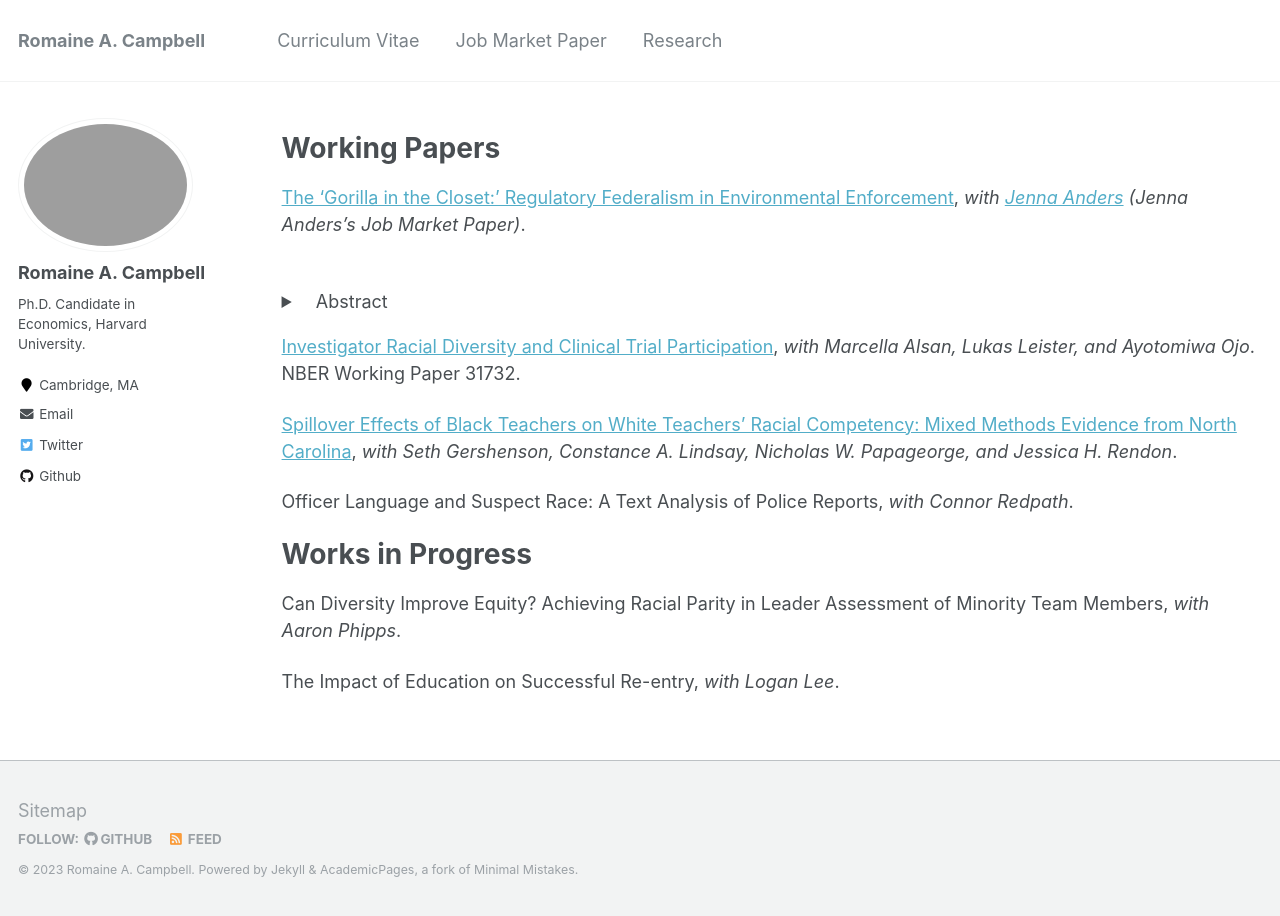
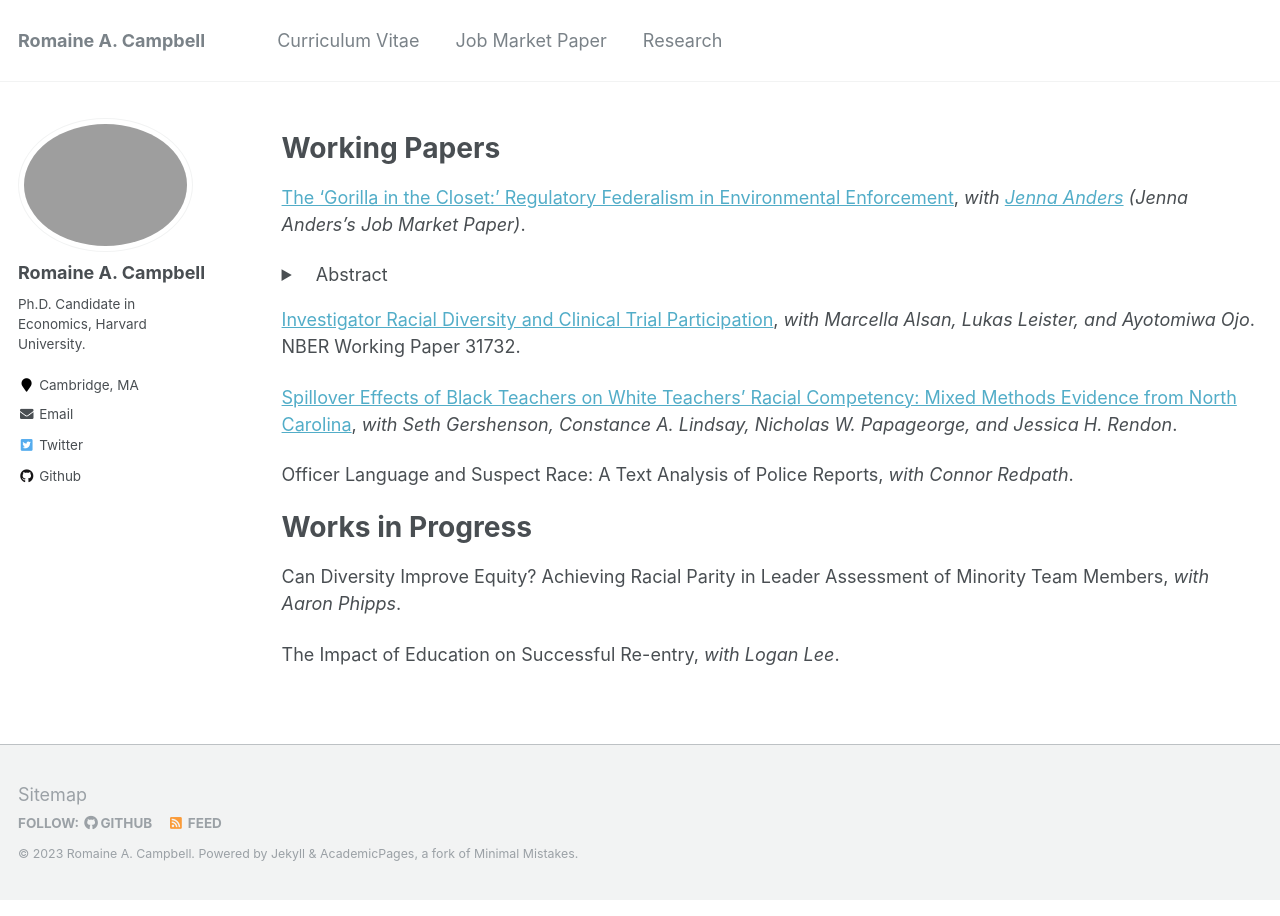
Before and after one commit to romainecampbell/romainecampbell.github.io, a Jekyll site: the page built from _pages/research.md, in a window 1280 px wide. Built offline with Jekyll 4.4.1, drawn with Linux system fonts in a browser that asks for light colours.

Commit message:
Update research.md

```diff
--- a/_pages/research.md
+++ b/_pages/research.md
@@ -9,11 +9,10 @@
 ======
 
 [The ‘Gorilla in the Closet:’ Regulatory Federalism in Environmental Enforcement](http://jenna-anders.github.io/files/ac_epa.pdf), *with [Jenna Anders](http://www.jennaanders.com/) (Jenna Anders’s Job Market Paper)*.
-<div>&nbsp;&nbsp;<details>
+<details class="abstract">
  <summary>&nbsp;&nbsp;&nbsp;Abstract</summary>
  Will be posted November 2023.
 </details>
-</div>
 
 [Investigator Racial Diversity and Clinical Trial Participation](https://www.nber.org/papers/w31732), *with Marcella Alsan, Lukas Leister, and Ayotomiwa Ojo*. NBER Working Paper 31732.
 
```
